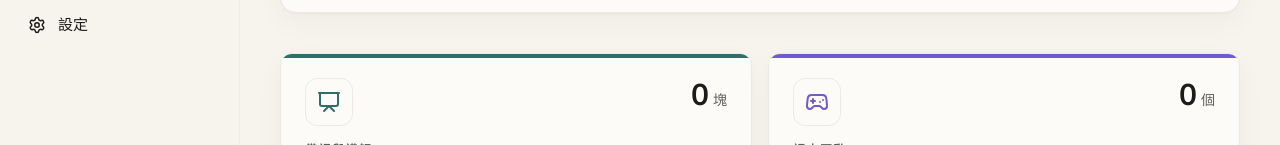
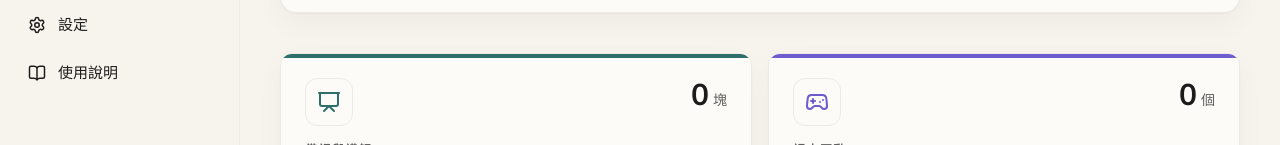
Before and after one commit to FW1201/jdn-classroom-studio, a Next.js app: page / in a window 1280 px wide. Shown: the part 377-522 px from the top of the page. Built offline with nearby package versions, Linux system fonts and the light colour scheme.

Commit message:
auto: sync 2026-07-10 21:02

```diff
--- a/src/components/layout/AppShell.tsx
+++ b/src/components/layout/AppShell.tsx
@@ -16,9 +16,11 @@ import {
   Moon,
   Sun,
   MonitorSmartphone,
+  BookOpen,
 } from "lucide-react";
 import { useSettings } from "@/lib/hooks";
 import { setSettings } from "@/lib/storage";
+import { ensureSeeded } from "@/lib/seed";
 import { JdnBrandLinks } from "@/components/brand/JdnBrandLinks";
 
 const NAV = [
@@ -29,6 +31,7 @@ const NAV = [
   { href: "/rosters", label: "學生名單", icon: Users, color: "var(--roster)" },
   { href: "/roster-tools", label: "點名與分組", icon: Dices, color: "var(--roster)" },
   { href: "/settings", label: "設定", icon: Settings },
+  { href: "/guide", label: "使用說明", icon: BookOpen },
 ] as const;
 
 function ThemeToggle() {
```
